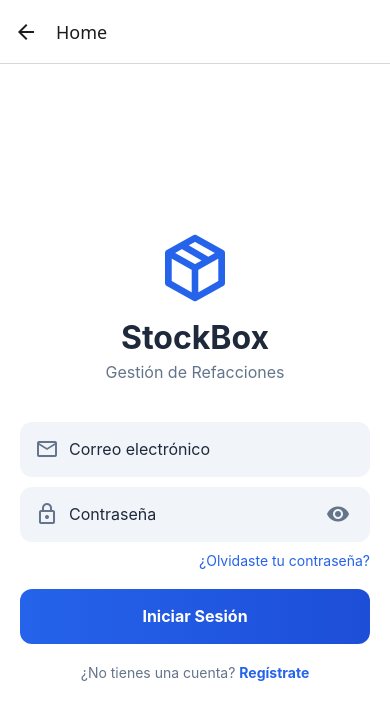
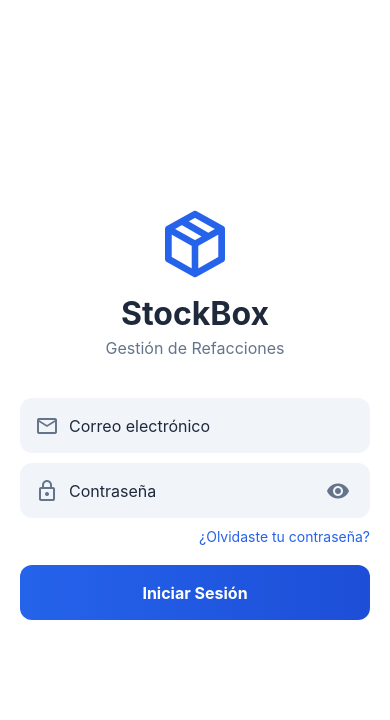
Before and after one commit to Whoispompa/Stockboxapp, a React Native app in the folder stockbox/: screen /Home in a window 390 px wide. Shown: the top 720 px of the page. Built offline with nearby package versions, Linux system fonts and the light colour scheme.

Commit message:
Cambio meramente para subir a github

```diff
--- a/stockbox/App.js
+++ b/stockbox/App.js
@@ -1,5 +1,5 @@
 import 'react-native-gesture-handler';
-import React from 'react';
+import React, { useState } from 'react';
 import { NavigationContainer } from '@react-navigation/native';
 import { createStackNavigator } from '@react-navigation/stack';
 import LoginScreen from './screens/LoginScreen';
@@ -8,13 +8,27 @@ import HomeScreen from './screens/HomeScreen';
 const Stack = createStackNavigator();
 
 export default function App() {
+  const [isLoggedIn, setIsLoggedIn] = useState(false);
+
   return (
     <NavigationContainer>
-      <Stack.Navigator initialRouteName="Login">
-        <Stack.Screen name="Login" component={LoginScreen} />
-        <Stack.Screen name="Home" component={HomeScreen} />
-
-
+      <Stack.Navigator>
+        {isLoggedIn ? (
+          // Pantalla Home (sin login visible)
+          <Stack.Screen
+            name="Home"
+            component={HomeScreen}
+            options={{ headerShown: false }} // Oculta el header predeterminado
+          />
+        ) : (
+          // Pantalla Login (sin Home visible)
+          <Stack.Screen
+            name="Login"
+            options={{ headerShown: false }} // Oculta el header
+          >
+            {(props) => <LoginScreen {...props} setIsLoggedIn={setIsLoggedIn} />}
+          </Stack.Screen>
+        )}
       </Stack.Navigator>
     </NavigationContainer>
   );
--- a/stockbox/package.json
+++ b/stockbox/package.json
@@ -13,6 +13,7 @@
     "@react-native-async-storage/async-storage": "^2.1.2",
     "@react-navigation/native": "^7.1.6",
     "@react-navigation/stack": "^7.2.10",
+    "axios": "^1.9.0",
     "expo": "~52.0.46",
     "expo-linear-gradient": "^14.0.2",
     "expo-status-bar": "~2.0.1",
--- a/stockbox/screens/HomeScreen.js
+++ b/stockbox/screens/HomeScreen.js
@@ -268,10 +268,7 @@ export default function HomeScreen({ navigation }) {
           </TouchableOpacity>
 
           <View style={styles.registerContainer}>
-            <Text style={styles.registerText}>¿No tienes una cuenta? </Text>
-            <TouchableOpacity onPress={() => console.log('Register')}>
-              <Text style={styles.registerLink}>Regístrate</Text>
-            </TouchableOpacity>
+
           </View>
         </View>
       </ScrollView>
--- a/stockbox/screens/LoginScreen.js
+++ b/stockbox/screens/LoginScreen.js
@@ -8,10 +8,15 @@ import {
   KeyboardAvoidingView,
   Platform,
   ScrollView,
-  Dimensions,
+  Alert
 } from 'react-native';
 import { MaterialCommunityIcons } from '@expo/vector-icons';
 import { LinearGradient } from 'expo-linear-gradient';
+import axios from 'axios';
+
+const API_URL = 'http://193.203.165.112:4000';
+
+
 
 const DashboardCard = ({ title, value, icon, color }) => (
   <View style={[styles.card, { borderLeftColor: color }]}>
@@ -42,6 +47,8 @@ export default function HomeScreen({ navigation }) {
   const [showPassword, setShowPassword] = useState(false);
   const [emailError, setEmailError] = useState('');
   const [passwordError, setPasswordError] = useState('');
+  const [isLoading, setIsLoading] = useState(false); // Agrega esta línea
+
 
   const validateEmail = (email) => {
     const emailRegex = /^[^\s@]+@[^\s@]+\.[^\s@]+$/;
@@ -70,12 +77,57 @@ export default function HomeScreen({ navigation }) {
     return true;
   };
 
-  const handleLogin = () => {
+
+  const handleLogin = async () => {
     const isEmailValid = validateEmail(email);
     const isPasswordValid = validatePassword(password);
 
-    if (isEmailValid && isPasswordValid) {
+    if (!isEmailValid || !isPasswordValid) return;
+
+    function LoginScreen({ navigation, setIsLoggedIn }) {
+      const handleLogin = () => {
+        // Lógica de autenticación aquí...
+        setIsLoggedIn(true); // Redirige automáticamente a Home
+      };
+
+      return (
+        // Tu formulario de login
+        <Button title="Iniciar sesión OK" onPress={handleLogin} />
+      );
+    }
+
+    try {
+      const response = await axios.post(`${API_URL}/api/auth/login`, {
+        email: email.trim(),
+        password: password
+      }, {
+      });
+
+      // Si la respuesta es exitosa (asumiendo que el backend devuelve un token)
       setIsLoggedIn(true);
+
+      // Opcional: Guardar datos del usuario si los necesitas
+      // console.log('Respuesta del servidor:', response.data);
+
+    } catch (error) {
+      let errorMessage = 'Error al iniciar sesión';
+
+      if (error.response) {
+        // Error de respuesta del servidor (4xx, 5xx)
+        if (error.response.status === 401) {
+          errorMessage = 'Email o contraseña incorrectos';
+        } else {
+          errorMessage = error.response.data.message || errorMessage;
+        }
+      } else if (error.code === 'ECONNABORTED') {
+        errorMessage = 'Tiempo de espera agotado. Intente nuevamente.';
+      } else if (error.message.includes('Network Error')) {
+        errorMessage = 'Error de conexión. Verifica tu internet.';
+      }
+
+      Alert.alert('Error', errorMessage);
+    } finally {
+      setIsLoading(false);
     }
   };
 
@@ -267,12 +319,7 @@ export default function HomeScreen({ navigation }) {
             </LinearGradient>
           </TouchableOpacity>
 
-          <View style={styles.registerContainer}>
-            <Text style={styles.registerText}>¿No tienes una cuenta? </Text>
-            <TouchableOpacity onPress={() => console.log('Register')}>
-              <Text style={styles.registerLink}>Regístrate</Text>
-            </TouchableOpacity>
-          </View>
+
         </View>
       </ScrollView>
     </KeyboardAvoidingView>
```
Also changed, not shown: 1 other file (tests, documents, lock files or other folders).
